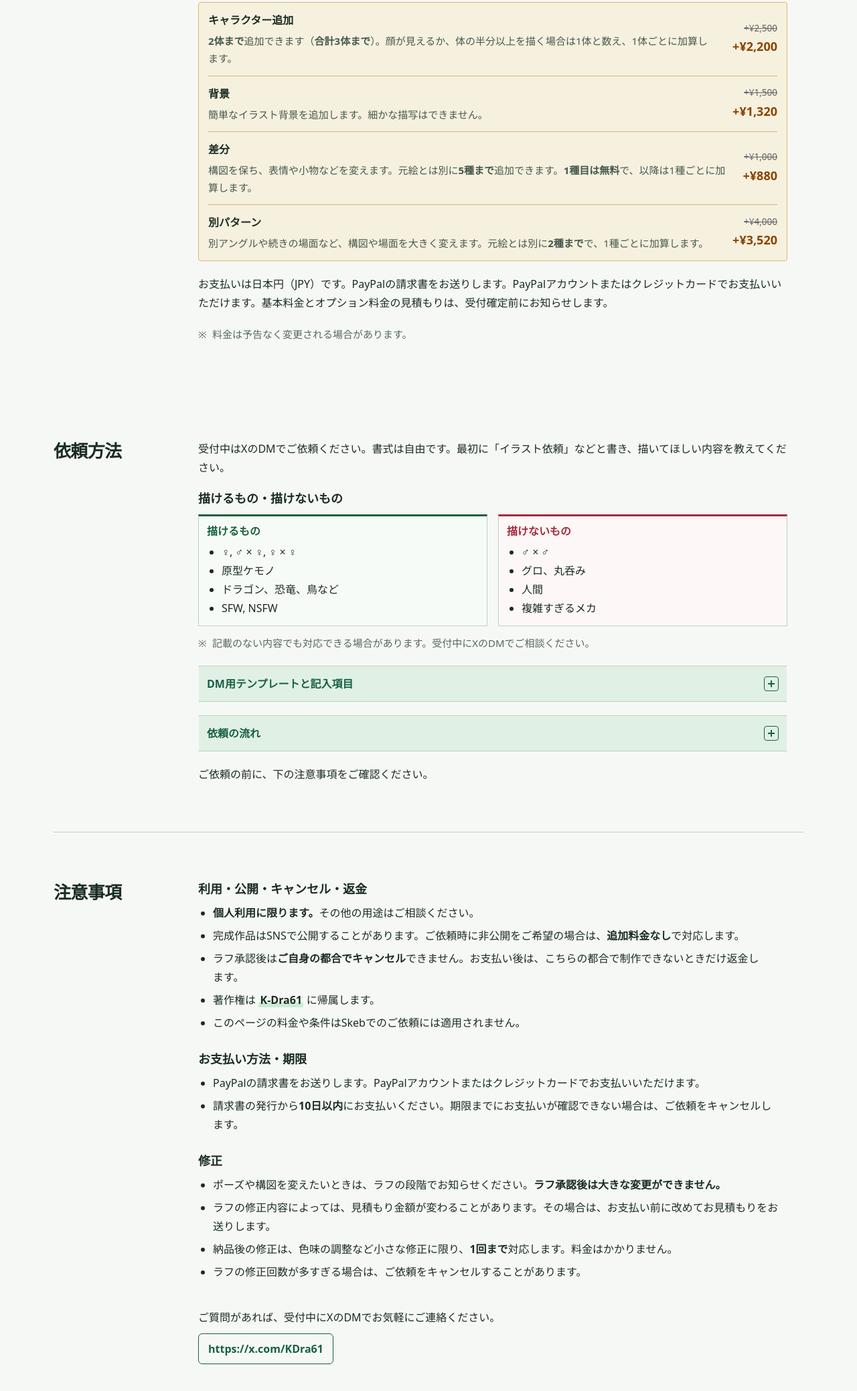
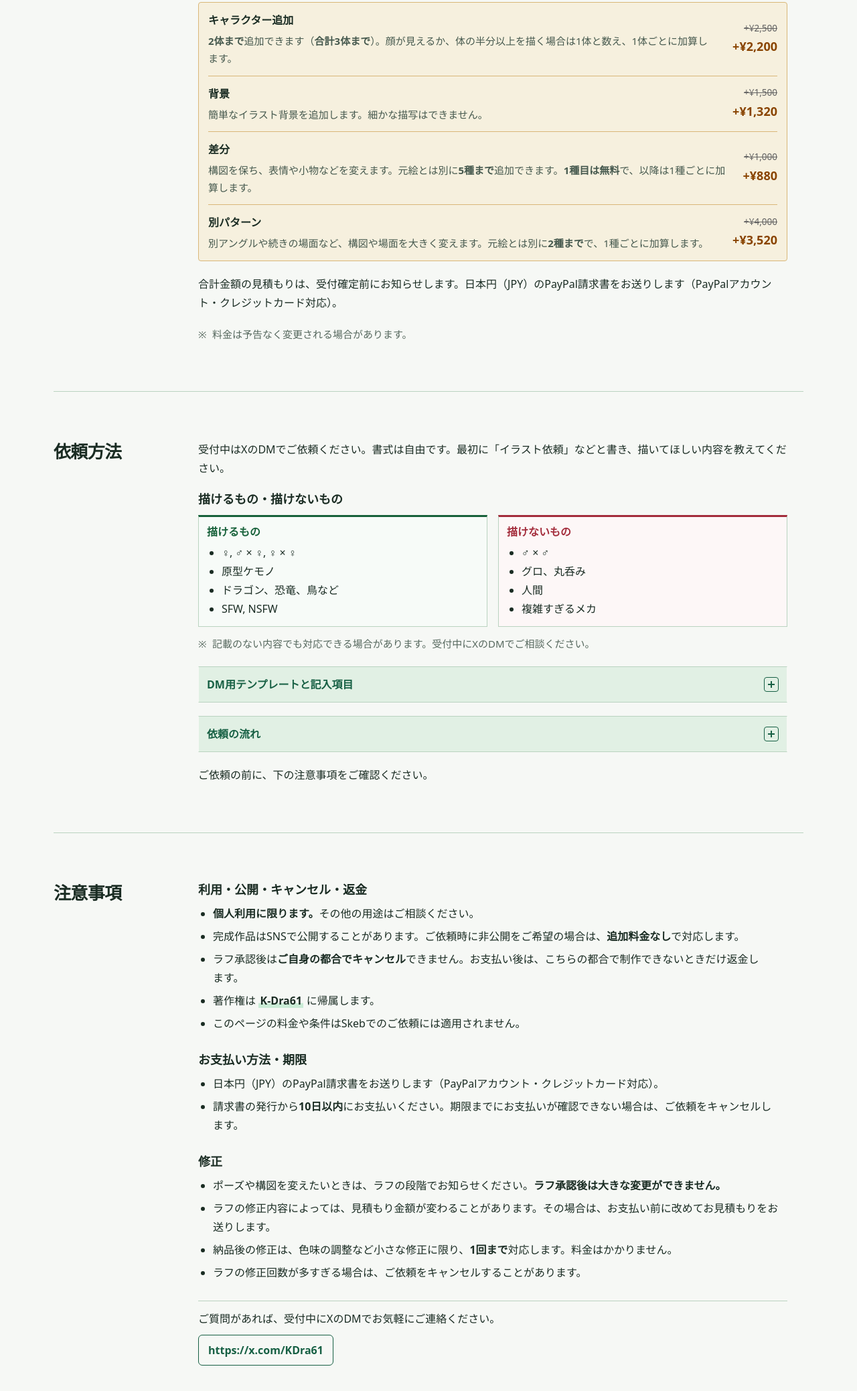
Before and after one commit to KD61/CommissionGuide, a plain HTML site: page index.html in a window 1280 px wide. Shown: the part 581-2658 px from the top of the page at 67% size. Drawn offline with Linux system fonts and the light colour scheme.

Commit message:
細部の修正

```diff
--- a/commission-terms.js
+++ b/commission-terms.js
@@ -5,8 +5,8 @@ const commissionTerms = (() => {
   const paymentDeadlineDays = 10;
   const payment = {
     method: {
-      ja: '<span translate="no">PayPal</span>の請求書をお送りします。<span translate="no">PayPal</span>アカウントまたはクレジットカードでお支払いいただけます。',
-      en: 'I’ll send you a <span translate="no">PayPal</span> invoice. You can pay with a <span translate="no">PayPal</span> account or a credit card.'
+      ja: '日本円（JPY）の<span translate="no">PayPal</span>請求書をお送りします（<span translate="no">PayPal</span>アカウント・クレジットカード対応）。',
+      en: 'Payment is in Japanese yen (JPY) via <span translate="no">PayPal</span> invoice (<span translate="no">PayPal</span> account or credit card accepted).'
     },
     deadline: {
       ja: `請求書の発行から<strong>${paymentDeadlineDays}日以内</strong>`,
--- a/commission.css
+++ b/commission.css
@@ -234,7 +234,8 @@ body[data-commission-status="open"] .request-link:hover { background: var(--acce
 #status { padding-block: clamp(1.25rem, 2.5vw, 2rem); }
 #pricing { padding-block-start: clamp(1.25rem, 2.5vw, 2rem); }
 
-.guide-section + .guide-section { border-block-start: 1px solid var(--rule); }
+/* 途中に表示されないテンプレートがあっても、2つ目以降の案内欄に区切り線を付ける。 */
+.guide-section ~ .guide-section { border-block-start: 1px solid var(--rule); }
 .guide-section h2 { font-size: clamp(1.375rem, calc(1rem + 0.8vw), 1.625rem); letter-spacing: -0.025em; }
 .section-body { min-inline-size: 0; }
 .section-body h3 { font-size: 1.125rem; }
@@ -426,8 +427,8 @@ body[data-commission-status="open"] .request-link:hover { background: var(--acce
 .terms h3 + ul { margin-block-start: 0.625rem; }
 .terms li + li { margin-block-start: 0.375rem; }
 
-/* 問い合わせ文を注意事項の箇条書きから少し離す。 */
-.terms-contact { margin-block-start: 0.75rem; }
+/* 注意事項がある場合は、その下に共通の区切り線を引いて問い合わせ欄を分ける。 */
+.terms-contact:not(:first-child) { border-block-start: 1px solid var(--rule); padding-block-start: 0.75rem; }
 
 /* 著作権表記の作家名は淡い単色で強調し、リンクの下線と区別する。 */
 .terms .artist-name { padding-inline: 0.15em; box-shadow: inset 0 -0.45em 0 var(--highlight); }
--- a/index.html
+++ b/index.html
@@ -116,8 +116,8 @@
         </dl>
         <p class="note price-help" id="pricing-price-help"><span class="note-mark" aria-hidden="true">※</span><span class="localized" lang="ja">金額が表示されていない項目は、受付中にXのDMでご確認ください。</span> <span class="localized" lang="en">When commissions are open, please ask via X DM for any prices not shown.</span></p>
 
-        <!-- 料金を確認したあとに、注意事項と共通の支払い方法を案内する。 -->
-        <p><span class="localized" lang="ja">お支払いは日本円（JPY）です。<span data-payment-copy="method" lang="ja"></span>基本料金とオプション料金の見積もりは、受付確定前にお知らせします。</span> <span class="localized" lang="en">Payment is in Japanese yen (JPY). <span data-payment-copy="method" lang="en"></span> I’ll send a quote covering the base fee and any add-ons before confirming your commission.</span></p>
+        <!-- 受付確定前の見積もりを先に案内し、続けて注意事項と共通の支払い方法を表示する。 -->
+        <p><span class="localized" lang="ja">合計金額の見積もりは、受付確定前にお知らせします。<span data-payment-copy="method" lang="ja">お支払いは日本円（JPY）です。</span></span> <span class="localized" lang="en">I’ll send a total quote before confirming your commission. <span data-payment-copy="method" lang="en">Payment is in Japanese yen (JPY).</span></span></p>
         <p class="note"><span class="note-mark" aria-hidden="true">※</span><span class="localized" lang="ja">料金は予告なく変更される場合があります。</span> <span class="localized" lang="en">Prices may change without notice.</span></p>
       </div>
     </section>
```
